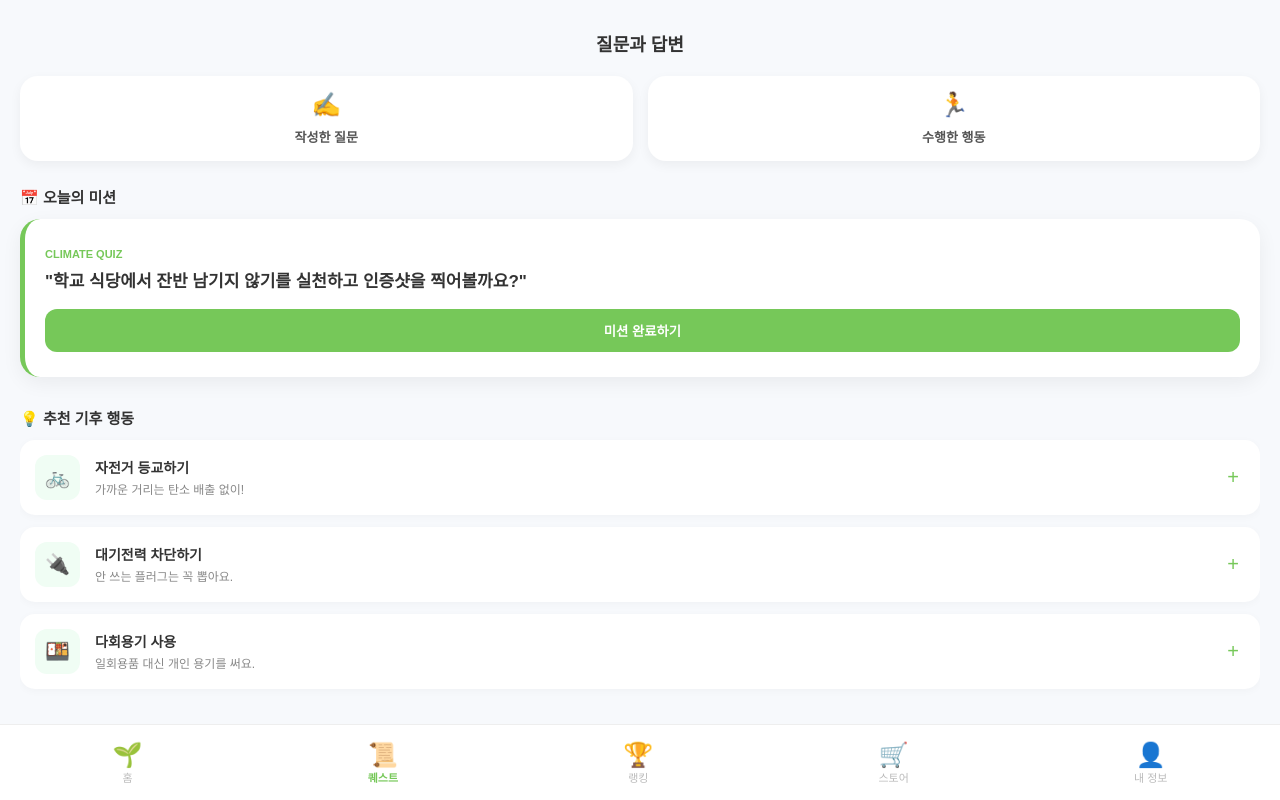
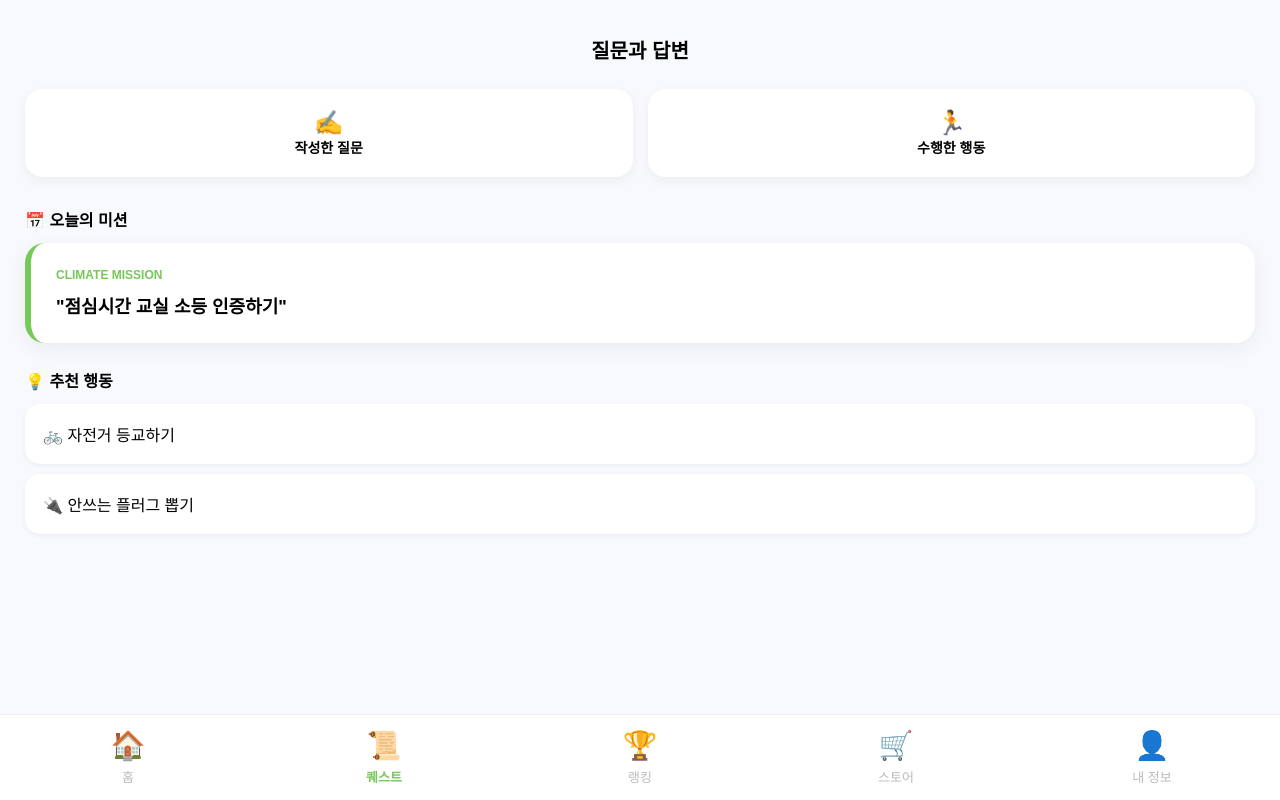
Before and after one commit to yoojin0226/school-diet, a plain HTML site: page quest.html in a window 1280 px wide. Drawn offline with Linux system fonts and the light colour scheme.

Commit message:
Refactor quest.html layout and styles

```diff
--- a/quest.html
+++ b/quest.html
@@ -8,207 +8,77 @@
         :root {
             --primary-green: #76c859;
             --bg-light: #f7f9fc;
-            --text-main: #333;
-            --text-sub: #888;
         }
 
         body {
-            margin: 0;
+            margin: 0; padding: 25px;
+            font-family: 'Apple SD Gothic Neo', sans-serif;
             background: var(--bg-light);
-            font-family: 'Apple SD Gothic Neo', sans-serif;
-            color: var(--text-main);
-        }
-
-        #app {
-            display: flex;
-            flex-direction: column;
-            height: 100vh;
-            padding: 20px;
             box-sizing: border-box;
         }
 
-        /* --- 상단 타이틀 --- */
-        .page-header {
-            text-align: center;
-            margin-bottom: 20px;
-            padding-top: 10px;
-        }
-        .header-title {
-            font-size: 18px;
-            font-weight: bold;
+        .quest-header { text-align: center; font-weight: bold; font-size: 20px; margin-bottom: 25px; padding-top: 10px; }
+
+        .record-tabs { display: flex; gap: 15px; margin-bottom: 30px; }
+        .small-tab {
+            flex: 1; background: white; padding: 20px; border-radius: 18px;
+            text-align: center; box-shadow: 0 4px 12px rgba(0,0,0,0.05);
         }
 
-        /* --- 2분할 기록 탭 --- */
-        .record-tabs {
-            display: flex;
-            gap: 15px;
-            margin-bottom: 25px;
-        }
-        .small-tab {
-            flex: 1;
-            background: white;
-            padding: 15px;
-            border-radius: 18px;
-            box-shadow: 0 4px 12px rgba(0,0,0,0.05);
-            text-align: center;
-            cursor: pointer;
-            transition: transform 0.2s;
-        }
-        .small-tab:active { transform: scale(0.96); }
-        .tab-icon { font-size: 24px; display: block; margin-bottom: 8px; }
-        .tab-label { font-size: 13px; font-weight: 600; color: #555; }
-
-        /* --- 중앙 큰 오늘의 미션 탭 --- */
-        .today-mission-section {
-            margin-bottom: 30px;
-        }
-        .section-title {
-            font-size: 15px;
-            font-weight: bold;
-            margin-bottom: 12px;
-            display: flex;
-            align-items: center;
-            gap: 5px;
-        }
-        .large-mission-card {
-            background: white;
-            padding: 25px 20px;
-            border-radius: 20px;
+        .large-card {
+            background: white; padding: 25px; border-radius: 20px;
             box-shadow: 0 6px 20px rgba(0,0,0,0.06);
-            border-left: 5px solid var(--primary-green);
-        }
-        .mission-type {
-            font-size: 11px;
-            color: var(--primary-green);
-            font-weight: bold;
-            text-transform: uppercase;
-        }
-        .mission-text {
-            font-size: 17px;
-            font-weight: bold;
-            margin-top: 8px;
-            line-height: 1.4;
-        }
-        .mission-btn {
-            margin-top: 15px;
-            width: 100%;
-            padding: 12px;
-            border: none;
-            background: var(--primary-green);
-            color: white;
-            border-radius: 12px;
-            font-weight: bold;
-            cursor: pointer;
+            border-left: 6px solid var(--primary-green); margin-bottom: 25px;
         }
 
-        /* --- 하단 추천 행동 리스트 --- */
-        .recommend-section {
-            flex: 1;
-            overflow-y: auto;
+        .recommend-item {
+            background: white; padding: 18px; border-radius: 15px;
+            margin-bottom: 10px; box-shadow: 0 2px 5px rgba(0,0,0,0.05);
         }
-        .recommend-list {
-            display: flex;
-            flex-direction: column;
-            gap: 12px;
+
+        /* --- 하단 네비게이션 --- */
+        .bottom-nav {
+            position: fixed; bottom: 0; left: 0; width: 100%; height: 85px;
+            background: white; display: flex; border-top: 1px solid #eee;
+            padding-bottom: env(safe-area-inset-bottom); z-index: 1000;
         }
-        .recommend-item {
-            background: #fff;
-            padding: 15px;
-            border-radius: 15px;
-            display: flex;
-            align-items: center;
-            gap: 15px;
-            box-shadow: 0 2px 8px rgba(0,0,0,0.03);
+
+        .nav-item {
+            flex: 1; border: none; background: none;
+            display: flex; flex-direction: column; align-items: center; justify-content: center;
+            color: #bbb; cursor: pointer; font-size: 13px; text-decoration: none;
         }
-        .item-icon {
-            width: 45px;
-            height: 45px;
-            background: #f0fdf4;
-            border-radius: 12px;
-            display: flex;
-            justify-content: center;
-            align-items: center;
-            font-size: 20px;
-        }
-        .item-info { flex: 1; }
-        .item-title { font-size: 14px; font-weight: 600; margin-bottom: 3px; }
-        .item-desc { font-size: 12px; color: var(--text-sub); }
-        .btn-add { font-size: 20px; color: var(--primary-green); background: none; border: none; }
 
-        /* --- 하단 내비게이션 (고정) --- */
-        .bottom-nav {
-            position: fixed; bottom: 0; left: 0; width: 100%; height: 75px;
-            background: white; display: flex; justify-content: space-around;
-            align-items: center; border-top: 1px solid #eee;
-            padding-bottom: env(safe-area-inset-bottom);
-        }
-        .nav-item { border: none; background: none; display: flex; flex-direction: column; align-items: center; font-size: 11px; color: #bbb; }
         .nav-item.active { color: var(--primary-green); font-weight: bold; }
+        .nav-icon { font-size: 28px; margin-bottom: 5px; }
     </style>
 </head>
 <body>
-    <div id="app">
-        <header class="page-header">
-            <div class="header-title">질문과 답변</div>
-        </header>
 
-        <section class="record-tabs">
-            <div class="small-tab" onclick="location.href='history_quiz.html'">
-                <span class="tab-icon">✍️</span>
-                <span class="tab-label">작성한 질문</span>
-            </div>
-            <div class="small-tab" onclick="location.href='history_action.html'">
-                <span class="tab-icon">🏃</span>
-                <span class="tab-label">수행한 행동</span>
-            </div>
-        </section>
+    <div class="quest-header">질문과 답변</div>
 
-        <section class="today-mission-section">
-            <div class="section-title">📅 오늘의 미션</div>
-            <div class="large-mission-card">
-                <span class="mission-type">Climate Quiz</span>
-                <div class="mission-text">"학교 식당에서 잔반 남기지 않기를 실천하고 인증샷을 찍어볼까요?"</div>
-                <button class="mission-btn">미션 완료하기</button>
-            </div>
-        </section>
+    <div class="record-tabs">
+        <div class="small-tab"><span style="font-size:24px;">✍️</span><br><span style="font-size:14px; font-weight:bold;">작성한 질문</span></div>
+        <div class="small-tab"><span style="font-size:24px;">🏃</span><br><span style="font-size:14px; font-weight:bold;">수행한 행동</span></div>
+    </div>
 
-        <section class="recommend-section">
-            <div class="section-title">💡 추천 기후 행동</div>
-            <div class="recommend-list">
-                <div class="recommend-item">
-                    <div class="item-icon">🚲</div>
-                    <div class="item-info">
-                        <div class="item-title">자전거 등교하기</div>
-                        <div class="item-desc">가까운 거리는 탄소 배출 없이!</div>
-                    </div>
-                    <button class="btn-add">+</button>
-                </div>
-                <div class="recommend-item">
-                    <div class="item-icon">🔌</div>
-                    <div class="item-info">
-                        <div class="item-title">대기전력 차단하기</div>
-                        <div class="item-desc">안 쓰는 플러그는 꼭 뽑아요.</div>
-                    </div>
-                    <button class="btn-add">+</button>
-                </div>
-                <div class="recommend-item">
-                    <div class="item-icon">🍱</div>
-                    <div class="item-info">
-                        <div class="item-title">다회용기 사용</div>
-                        <div class="item-desc">일회용품 대신 개인 용기를 써요.</div>
-                    </div>
-                    <button class="btn-add">+</button>
-                </div>
-            </div>
-        </section>
+    <div style="font-weight:bold; margin-bottom:12px; font-size: 16px;">📅 오늘의 미션</div>
+    <div class="large-card">
+        <div style="color:var(--primary-green); font-size:12px; font-weight:bold;">CLIMATE MISSION</div>
+        <div style="font-weight:bold; margin-top:10px; font-size: 18px;">"점심시간 교실 소등 인증하기"</div>
+    </div>
 
-        <nav class="bottom-nav">
-            <button class="nav-item"><span style="font-size: 24px;">🌱</span><span>홈</span></button>
-            <button class="nav-item active"><span style="font-size: 24px;">📜</span><span>퀘스트</span></button>
-            <button class="nav-item"><span style="font-size: 24px;">🏆</span><span>랭킹</span></button>
-            <button class="nav-item"><span style="font-size: 24px;">🛒</span><span>스토어</span></button>
-            <button class="nav-item"><span style="font-size: 24px;">👤</span><span>내 정보</span></button>
-        </nav>
-    </div>
+    <div style="font-weight:bold; margin-bottom:12px; font-size: 16px;">💡 추천 행동</div>
+    <div class="recommend-item">🚲 자전거 등교하기</div>
+    <div class="recommend-item">🔌 안쓰는 플러그 뽑기</div>
+
+    <nav class="bottom-nav">
+        <a href="index.html" class="nav-item"><span class="nav-icon">🏠</span><span>홈</span></a>
+        <a href="quest.html" class="nav-item active"><span class="nav-icon">📜</span><span>퀘스트</span></a>
+        <a href="#" class="nav-item"><span class="nav-icon">🏆</span><span>랭킹</span></a>
+        <a href="#" class="nav-item"><span class="nav-icon">🛒</span><span>스토어</span></a>
+        <a href="#" class="nav-item"><span class="nav-icon">👤</span><span>내 정보</span></a>
+    </nav>
+
 </body>
 </html>
```
